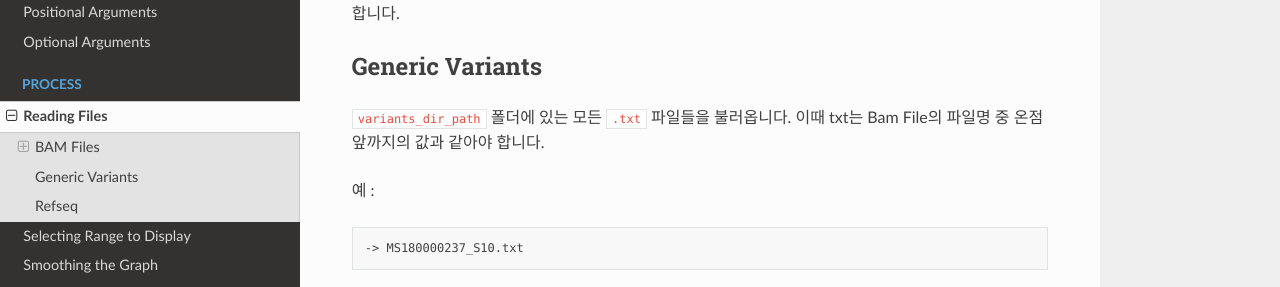
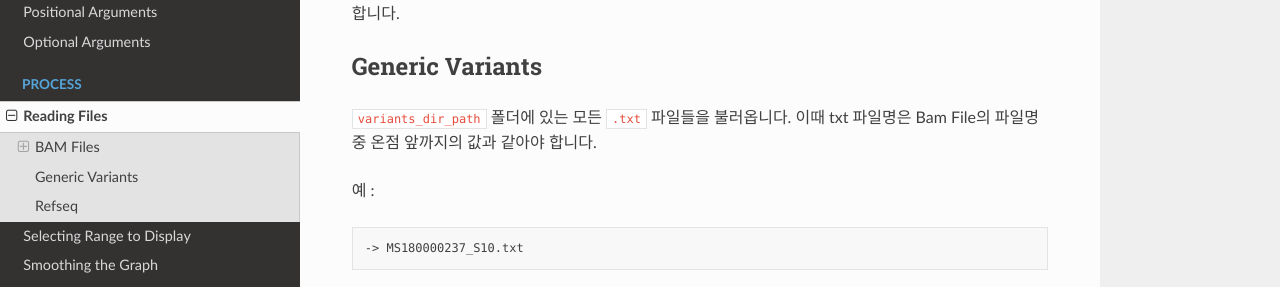
Before and after one commit to sungyoung-lee/visbam, a Sphinx documentation site: the page built from docs/process/read_files.rst, in a window 1280 px wide and 900 px high, scrolled down 582 px. Shown: the part 165-452 px from the top of the window. Built offline with Sphinx 7.4.7 and the Read the Docs theme 2.0.0, drawn with Linux system fonts in a browser that asks for light colours.

Commit message:
Read The Docs v0.0.1

```diff
--- a/docs/process/read_files.rst
+++ b/docs/process/read_files.rst
@@ -41,7 +41,7 @@ Generic Variants
 ----------------
 
 ``variants_dir_path`` 폴더에 있는 모든 ``.txt`` 파일들을 불러옵니다.
-이때 txt는 Bam File의 파일명 중 온점 앞까지의 값과 같아야 합니다.
+이때 txt 파일명은 Bam File의 파일명 중 온점 앞까지의 값과 같아야 합니다.
 
 예 :
 
```
